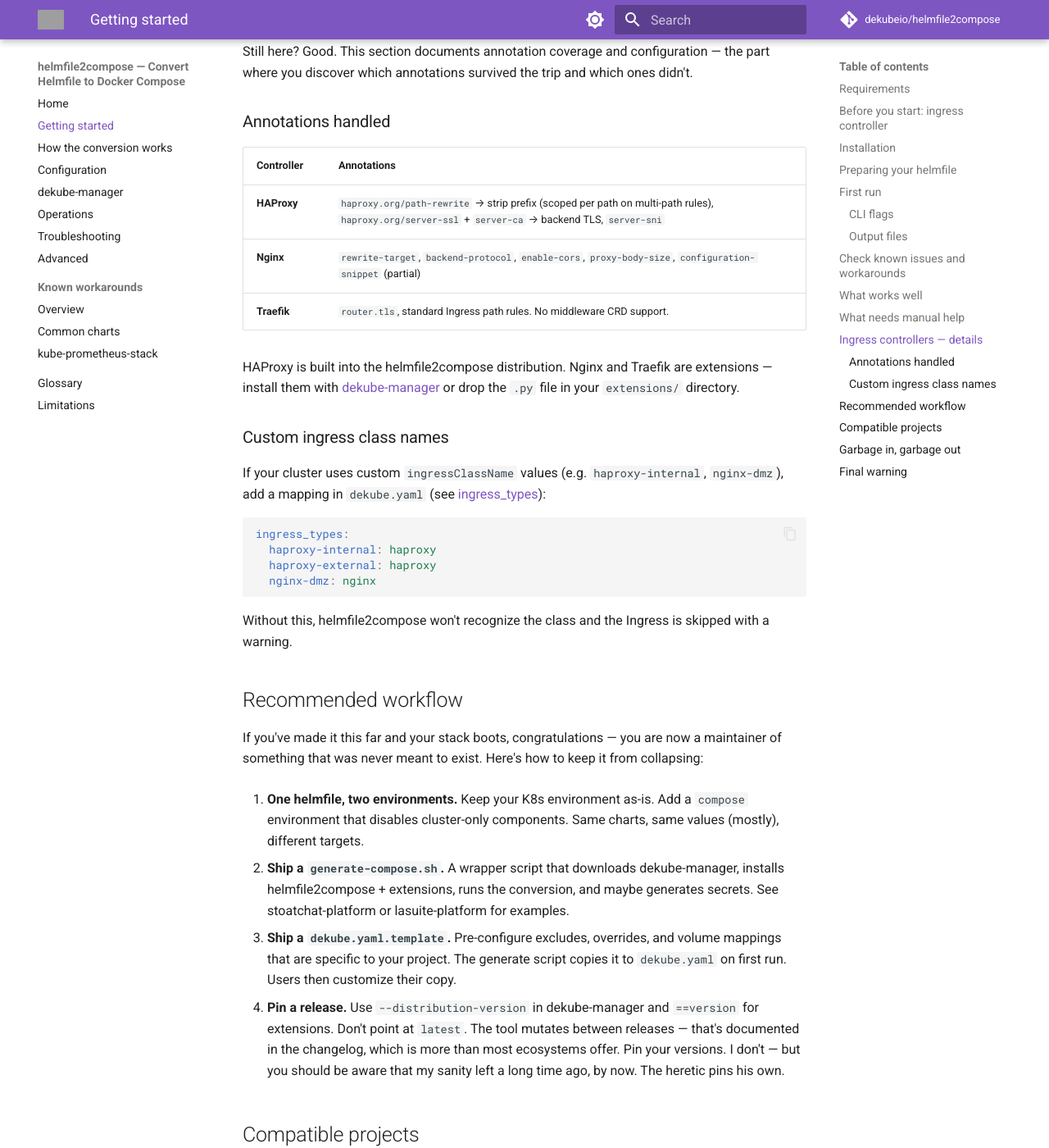
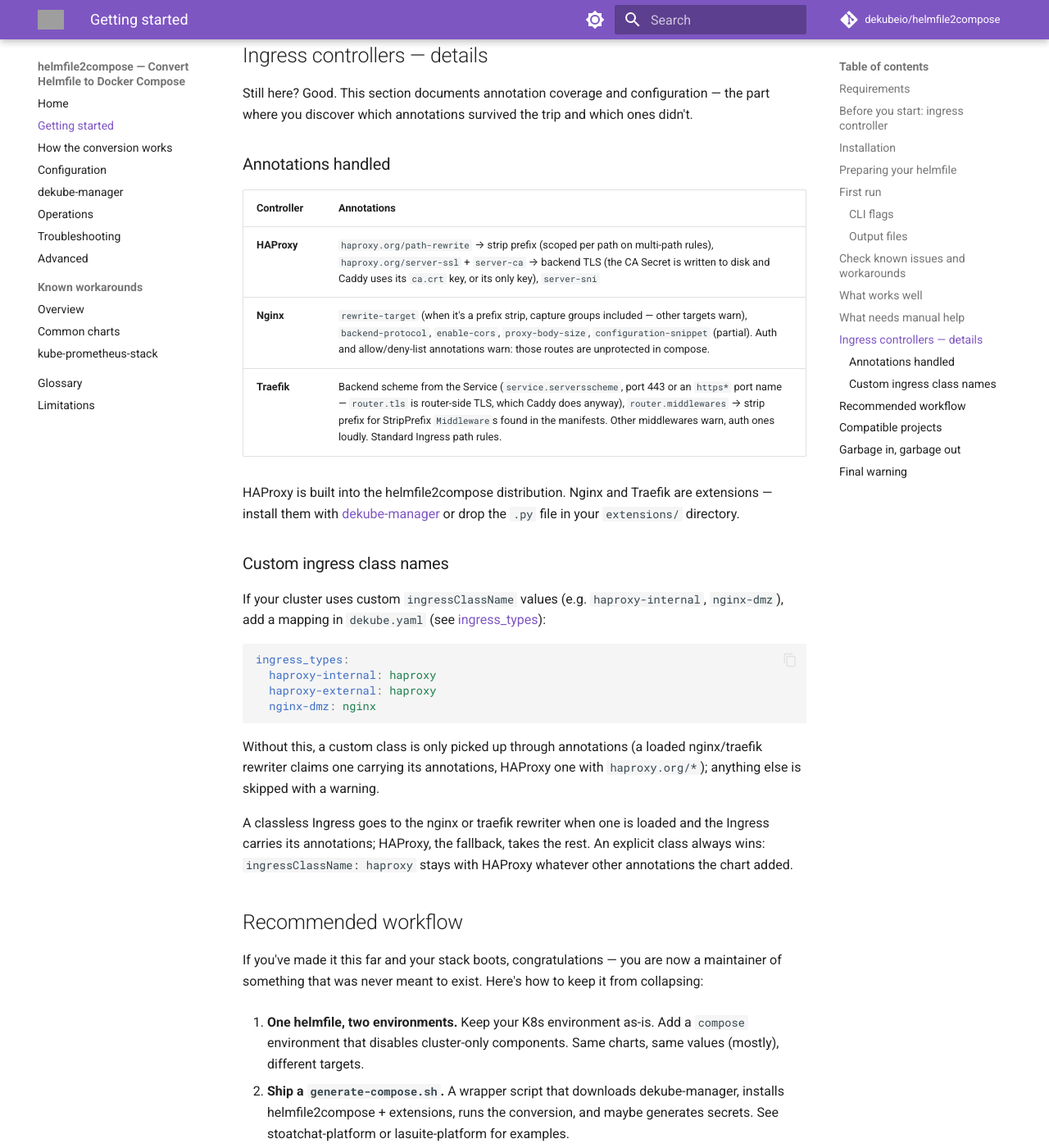
Before and after one commit to dekubeio/helmfile2compose-docs, an MkDocs documentation site: the page built from docs/getting-started.md, in a window 1280 px wide and 1400 px high, scrolled down 6908 px. Shown: the whole window at 82% size. Built offline with MkDocs 1.6.1 and Material for MkDocs 9.7.7, drawn with Linux system fonts in a browser that asks for light colours; comment, search, counter and statistics services are not loaded; some of the changed text lies outside the part shown; grey boxes are pictures that could not be loaded.

Commit message:
docs: document env precedence, $ escaping, items dirs, file modes, subPath, ports, probes, ingress class rules and fatal extension load

````diff
--- a/docs/getting-started.md
+++ b/docs/getting-started.md
@@ -170,10 +170,10 @@
 
 This section exists to give you false confidence. It worked for two of my platforms — I built this thing for them — and it seems to work for mijn-bureau. Smile and wave — but brace for impact.
 
-- **Deployments, StatefulSets, DaemonSets, Jobs** — converted to compose services with the right image, env, command, volumes, and ports. Init containers and sidecars get their own services.
+- **Deployments, StatefulSets, DaemonSets, Jobs, bare Pods** — converted to compose services with the right image, env, command, volumes, and ports. Init containers and sidecars get their own services.
 - **ConfigMaps and Secrets** — resolved inline into environment variables, or generated as files when volume-mounted.
 - **Services** — network aliases (K8s FQDNs resolve natively via compose DNS), alias resolution, port remapping. If your K8s Service remaps port 80 to targetPort 8080, the tool rewrites URLs and env vars automatically.
-- **Ingress** — converted to a Caddy reverse proxy with automatic TLS. Path-based routing, host-based routing, catch-all backends. Backend SSL annotations supported.
+- **Ingress** — converted to a Caddy reverse proxy with automatic TLS. Path-based and host-based routing. Backend SSL annotations supported. Catch-alls (`spec.defaultBackend`, rules without a host) are not: they are skipped — with a warning from HAProxy, silently by the nginx and traefik rewriters. Give them a host.
 - **PVCs** — registered in config as bind mounts. `volumeClaimTemplates` (StatefulSets) included, keyed `<vct>-<sts>` — an existing config with the older bare `<vct>` key still works, with a rename warning.
 - **CRDs** — with [extensions](https://docs.dekube.io/catalogue/), Keycloak, cert-manager, and trust-manager CRDs are fully converted.
 
@@ -196,9 +196,9 @@
 
 | Controller | Annotations |
 |------------|-------------|
-| **HAProxy** | `haproxy.org/path-rewrite` → strip prefix (scoped per path on multi-path rules), `haproxy.org/server-ssl` + `server-ca` → backend TLS, `server-sni` |
-| **Nginx** | `rewrite-target`, `backend-protocol`, `enable-cors`, `proxy-body-size`, `configuration-snippet` (partial) |
-| **Traefik** | `router.tls`, standard Ingress path rules. No middleware CRD support. |
+| **HAProxy** | `haproxy.org/path-rewrite` → strip prefix (scoped per path on multi-path rules), `haproxy.org/server-ssl` + `server-ca` → backend TLS (the CA Secret is written to disk and Caddy uses its `ca.crt` key, or its only key), `server-sni` |
+| **Nginx** | `rewrite-target` (when it's a prefix strip, capture groups included — other targets warn), `backend-protocol`, `enable-cors`, `proxy-body-size`, `configuration-snippet` (partial). Auth and allow/deny-list annotations warn: those routes are unprotected in compose. |
+| **Traefik** | Backend scheme from the Service (`service.serversscheme`, port 443 or an `https*` port name — `router.tls` is router-side TLS, which Caddy does anyway), `router.middlewares` → strip prefix for StripPrefix `Middleware`s found in the manifests. Other middlewares warn, auth ones loudly. Standard Ingress path rules. |
 
 HAProxy is built into the helmfile2compose distribution. Nginx and Traefik are extensions — install them with [dekube-manager](https://manager.dekube.io/docs/) or drop the `.py` file in your `extensions/` directory.
 
@@ -213,7 +213,9 @@
   nginx-dmz: nginx
 ```
 
-Without this, helmfile2compose won't recognize the class and the Ingress is skipped with a warning.
+Without this, a custom class is only picked up through annotations (a loaded nginx/traefik rewriter claims one carrying its annotations, HAProxy one with `haproxy.org/*`); anything else is skipped with a warning.
+
+A classless Ingress goes to the nginx or traefik rewriter when one is loaded and the Ingress carries its annotations; HAProxy, the fallback, takes the rest. An explicit class always wins: `ingressClassName: haproxy` stays with HAProxy whatever other annotations the chart added.
 
 ## Recommended workflow
 
````
Also changed, not shown: docs/how-conversion-works.md (+10 -4 lines), docs/limitations.md (+5 -1 lines), docs/troubleshooting.md (+10 -2 lines).
